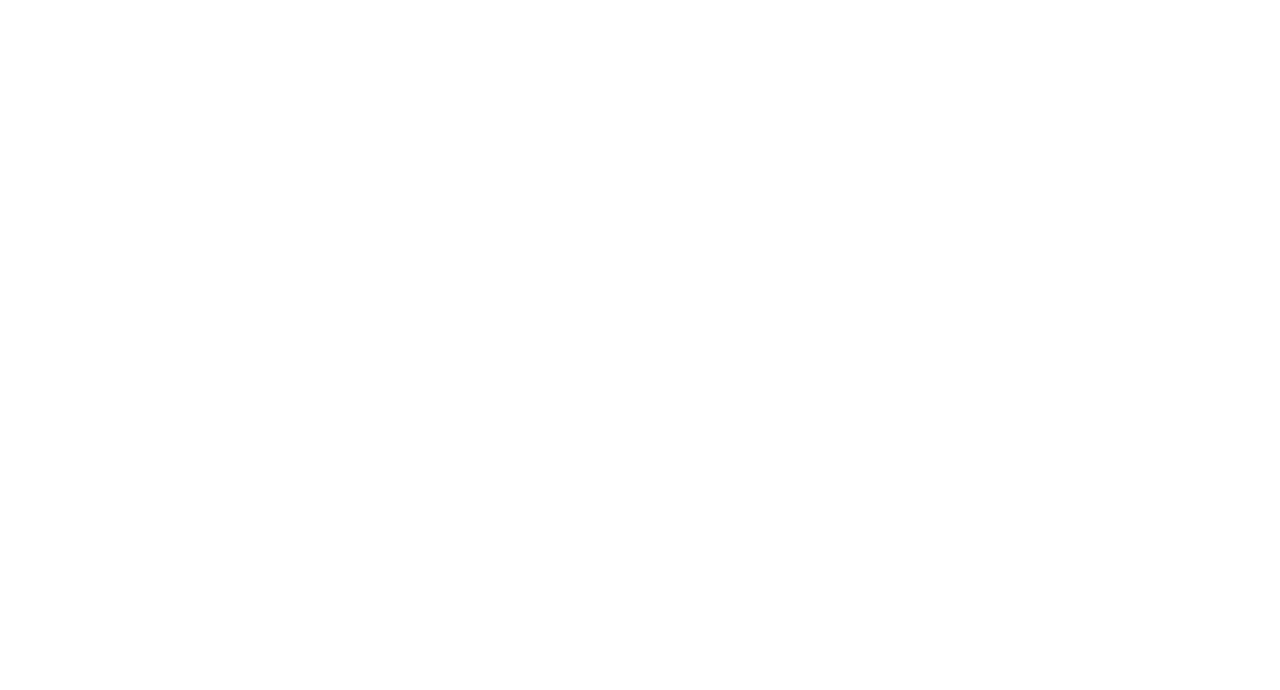
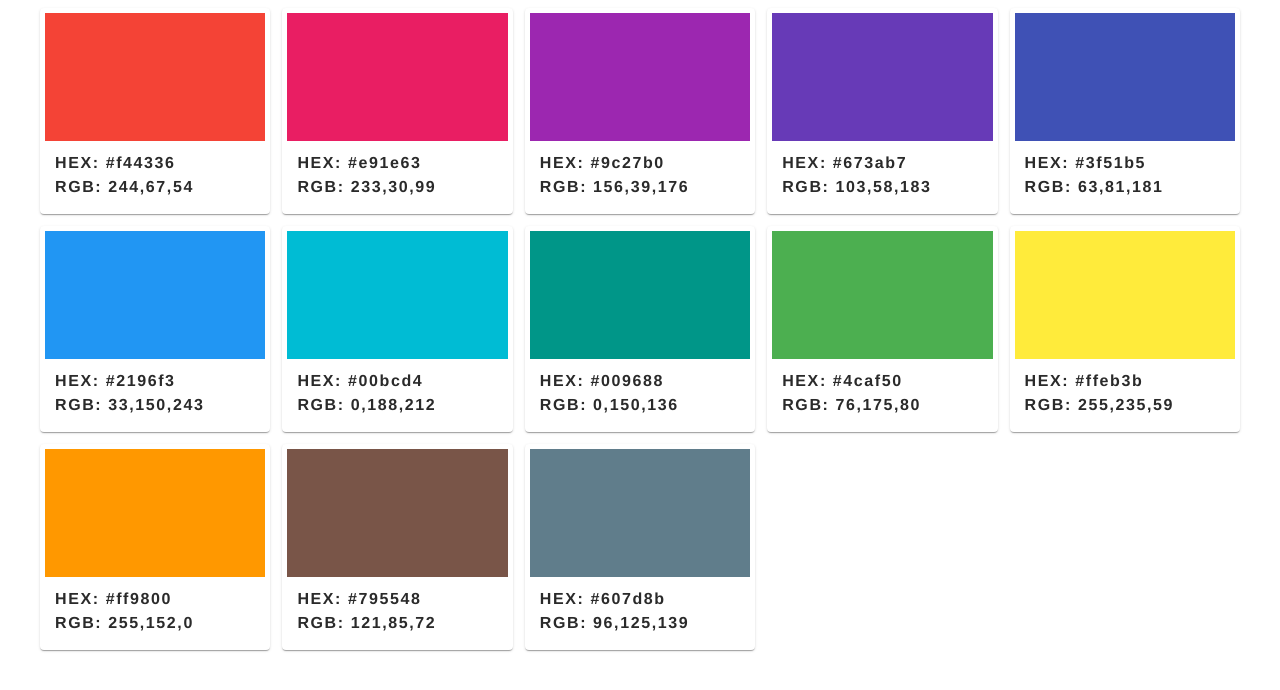
Before and after one commit to andrii-lavrenchuk/colorpicker_training, a plain HTML site: page index.html in a window 1280 px wide. Drawn offline with Linux system fonts and the light colour scheme; the site is published under a folder, as on GitHub Pages, so addresses that start at the root find nothing.

Commit message:
Update files

```diff
--- a/index.html
+++ b/index.html
@@ -5,13 +5,13 @@
     <meta name="viewport" content="width=device-width, initial-scale=1.0" />
     <meta http-equiv="X-UA-Compatible" content="ie=edge" />
     <title>Тренування колорпікер</title>
-    <link rel="stylesheet" href="/css/styles.css" />
-    <link rel="stylesheet" href="/css/colorpicker.css" />
+    <link rel="stylesheet" href="./css/styles.css" />
+    <link rel="stylesheet" href="./css/colorpicker.css" />
   </head>
 
   <body>
     <div class="palette js-palette"></div>
 
-    <script src="/js/colorpicker.js" type="module"></script>
+    <script src="./js/colorpicker.js" type="module"></script>
   </body>
 </html>
```
